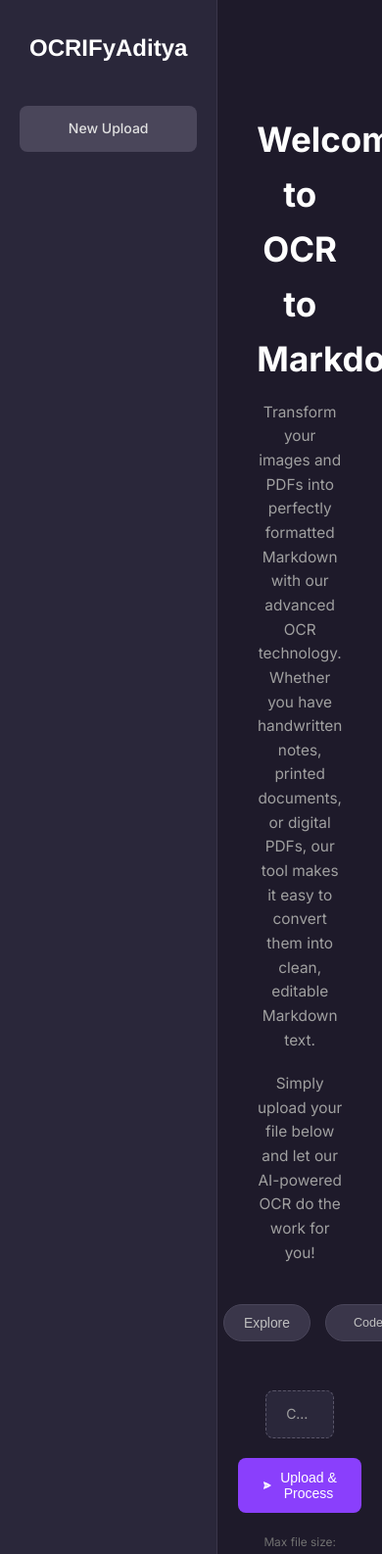
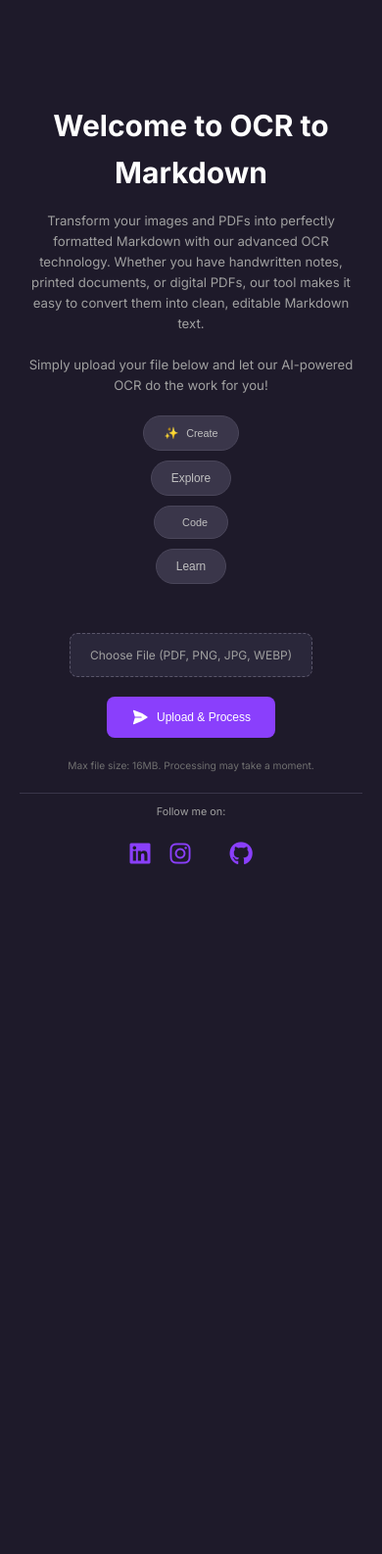
Before and after one commit to Aditxgupta/OCRIFYAditya, a Flask app: page / in a window 390 px wide. Shown: the top 1586 px of the page at 98% size. Run offline with Flask 3, Linux system fonts and the light colour scheme; some libraries are stand-ins or nearby versions.

Commit message:
Update style.css

```diff
--- a/static/css/style.css
+++ b/static/css/style.css
@@ -13,13 +13,27 @@ body, html {
     font-size: 14px;
     line-height: 1.6;
 }
+/* Media Query for Mobile */
+@media (max-width: 768px) {
+    body, html {
+        font-size: 12px; /* Smaller font size for smaller screens */
+    }
+}
 
 /* Main Layout */
 .container {
     display: flex;
     height: 100vh;
 }
+.container.sidebar-hidden .sidebar {
+    transform: translateX(-100%);
+    transition: transform 0.3s ease-in-out;
+}
+.sidebar-hidden .main-content {
+    width: 100%;
+}
 
+/* Sidebar */
 .sidebar {
     width: 240px;
     background-color: #2a273a; /* Slightly lighter sidebar */
@@ -27,6 +41,34 @@ body, html {
     display: flex;
     flex-direction: column;
     border-right: 1px solid #3a364a;
+}
+
+/* Mobile Specific Styles for Sidebar */
+@media (max-width: 768px), (orientation: portrait) {
+    .sidebar {
+        position: fixed;
+        top: 0;
+        left: 0;
+        width: 80%; /* Take up 80% of the screen width */
+        height: 100%;
+        z-index: 1000; /* Ensure it's on top of other content */
+        transform: translateX(-100%); /* Hide sidebar off-screen by default */
+        transition: transform 0.3s ease-in-out;
+    }
+
+    .container {
+        flex-direction: column; /* Stack sidebar and content vertically */
+    }
+
+    .sidebar {
+        width: 100%;
+        border-right: none;
+        border-bottom: 1px solid #3a364a; /* Add bottom border for separation */
+    }
+
+    .container.sidebar-visible .sidebar {
+        transform: translateX(0); /* Show the sidebar when visible */
+    }
 }
 
 .main-content {
@@ -37,6 +79,13 @@ body, html {
     flex-direction: column;
     align-items: center; /* Center content horizontally */
 }
+@media (max-width: 768px) {
+    .main-content {
+        padding: 20px; /* Reduce padding for smaller screens */
+        align-items: stretch; /* Allow content to stretch */
+    }
+}
+
 
 /* Sidebar Elements */
 .logo {
@@ -57,6 +106,7 @@ body, html {
     text-decoration: none;
     margin: 0;
     padding: 10px;
+    white-space: nowrap; /* Prevent logo text from wrapping */
 }
 
 /* Description */
@@ -76,6 +126,12 @@ body, html {
 .description p:last-child {
     margin-bottom: 0;
 }
+@media (max-width: 768px) {
+    .description {
+        margin-bottom: 20px; /* Reduce margin for mobile */
+    }
+}
+
 
 /* Social Links */
 .social-links {
@@ -108,6 +164,12 @@ body, html {
     color: #7a2ee8;
     transform: translateY(-2px);
 }
+@media (max-width: 768px) {
+    .social-links {
+        padding: 10px 0; /* Reduce padding for mobile */
+        margin-top: 20px; /* Adjust margin for mobile */
+    }
+}
 
 .new-chat-btn { /* Renamed for clarity */
     display: block;
@@ -129,11 +191,21 @@ body, html {
     background-color: #5a566a;
 }
 
+@media (max-width: 768px) {
+    .new-chat-btn {
+        margin-bottom: 10px; /* Reduce margin for mobile */
+    }
+}
+
 /* Main Content Area - Upload Page */
 .upload-area, .results-area {
     width: 100%;
-    max-width: 800px; /* Limit content width */
+    max-width: 1000px; /* Limit content width */
     text-align: center;
+    display: flex; /* Center content vertically */
+    flex-direction: column;
+    align-items: center; /* Center content horizontally */
+    justify-content: center;
     margin-top: 5vh; /* Push down from top a bit */
 }
 
@@ -149,6 +221,13 @@ h1 {
     margin-bottom: 40px;
     font-size: 1.1em;
 }
+
+@media (max-width: 768px) {
+    .subtitle {
+        margin-bottom: 20px; /* Reduce margin for mobile */
+    }
+}
+
 
 /* Placeholder Action Buttons */
 .action-buttons {
@@ -175,6 +254,13 @@ h1 {
     font-size: 1.1em;
 }
 
+@media (max-width: 768px) {
+    .action-buttons {
+        flex-direction: column; /* Stack buttons vertically on mobile */
+        align-items: center;
+        gap: 10px; /* Reduce gap for mobile */
+    }
+}
 
 /* Upload Form */
 .upload-form {
@@ -186,7 +272,7 @@ h1 {
 }
 
 .file-input-wrapper {
-    position: relative;
+    position: relative; /* Needed for absolute positioning */
     width: 80%;
     max-width: 400px;
 }
@@ -221,6 +307,13 @@ h1 {
     cursor: pointer;
 }
 
+@media (max-width: 768px) {
+    .file-input-wrapper {
+        width: 100%; /* Full width on mobile */
+        max-width: none; /* Remove max-width on mobile */
+    }
+}
+
 .submit-btn {
     background-color: #8a3ffc; /* Purple accent */
     color: #fff;
@@ -253,13 +346,13 @@ h1 {
 
 /* Results Page */
 .results-area {
-     text-align: left; /* Align results content left */
-     margin-top: 20px;
+    text-align: left; /* Align results content left */
+    margin-top: 20px;
 }
 
 .results-area h1 {
     text-align: center; /* Keep heading centered */
-     margin-bottom: 30px;
+    margin-bottom: 30px;
 }
 
 .markdown-output-controls {
@@ -291,7 +384,7 @@ h1 {
     border: 1px solid #3a364a;
     border-radius: 8px;
     padding: 20px;
-    max-height: 65vh; /* Limit height and allow scrolling */
+    max-height: 70vh; /* Limit height and allow scrolling */
     overflow-y: auto;
     margin-bottom: 15px; /* Space before info text */
 }
@@ -302,6 +395,7 @@ h1 {
     color: #e0e0e0;
     font-size: 0.95em;
 }
+
 .markdown-output-container code {
    font-family: 'Courier New', Courier, monospace; /* Monospace font for code block */
 }
@@ -329,6 +423,7 @@ h1 {
     max-width: 800px;
     margin-bottom: 20px;
 }
+
 .flash {
     padding: 10px 15px;
     margin-bottom: 10px;
@@ -336,12 +431,15 @@ h1 {
     color: #fff;
     text-align: center;
 }
+
 .flash.error {
     background-color: #e53e3e; /* Red */
 }
+
 .flash.success {
     background-color: #48bb78; /* Green */
 }
+
 .flash.info {
     background-color: #4299e1; /* Blue */
 }
```
